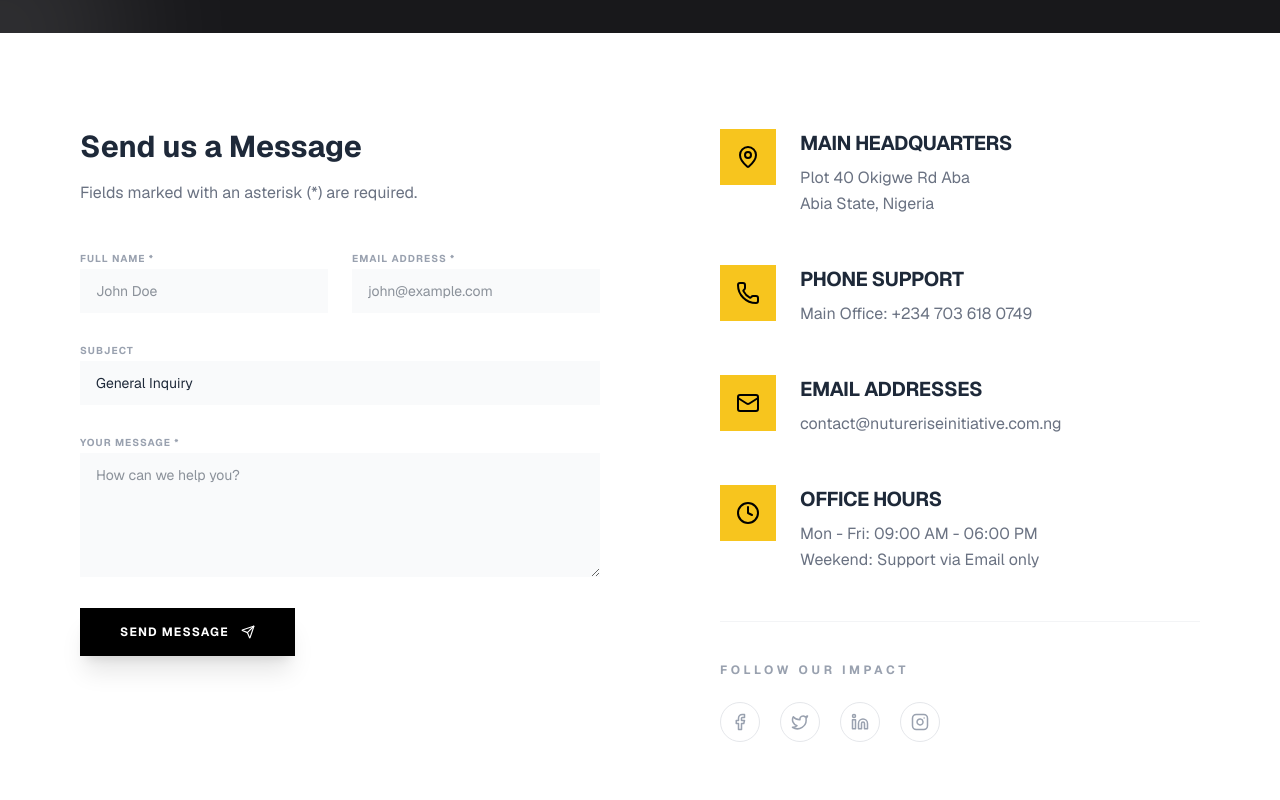
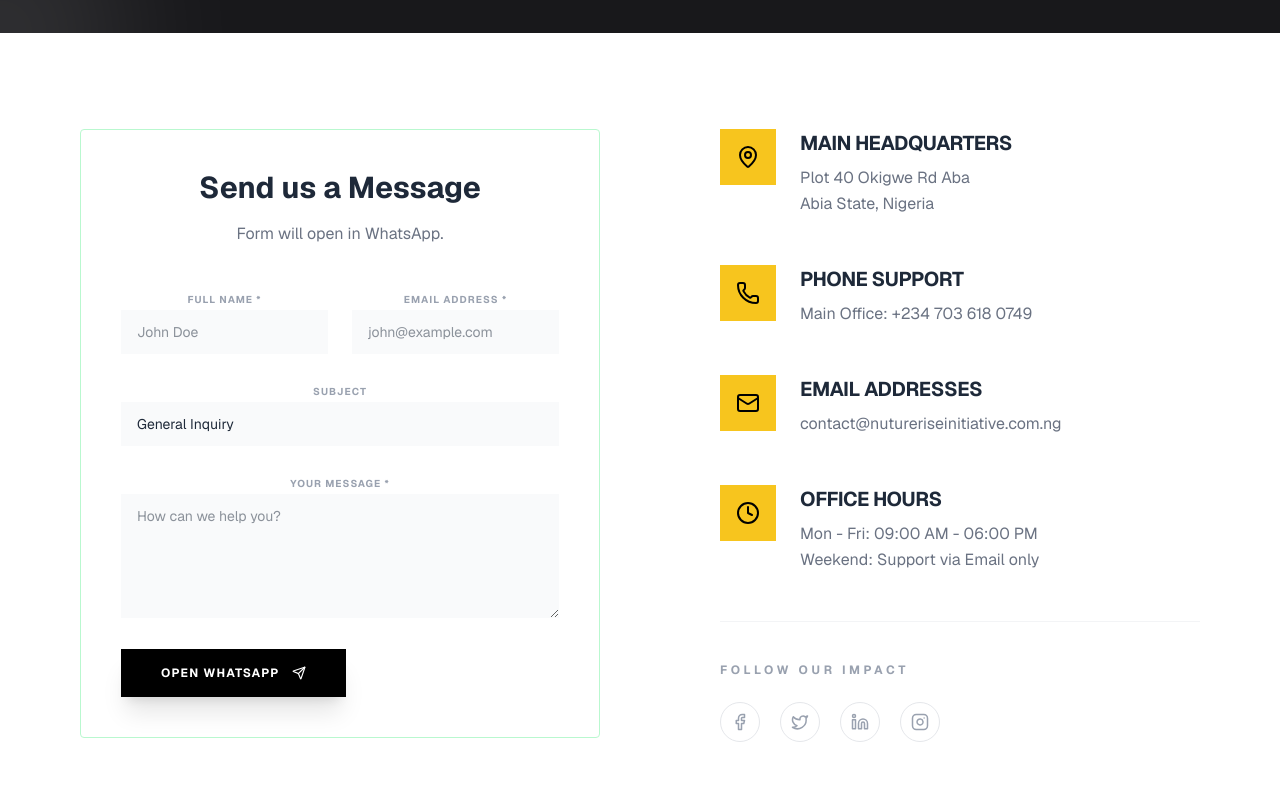
Before and after one commit to Hart-wiz/ngo, a Next.js app: page /contact in a window 1280 px wide. Shown: the part 440-1240 px from the top of the page. Built offline with nearby package versions, Linux system fonts and the light colour scheme.

Commit message:
routed contactform to whatsapp

```diff
--- a/app/contact/page.tsx
+++ b/app/contact/page.tsx
@@ -13,6 +13,7 @@ import {
   Instagram,
 
 } from 'lucide-react';
+import ContactForm from '@/components/ContactForm';
 
 /**
  * Contact Page
@@ -56,12 +57,14 @@ export default function ContactPage() {
 
           {/* Left Side: Contact Form */}
           <div>
-            <div className="mb-10">
-              <h2 className="text-3xl font-bold mb-4">Send us a Message</h2>
-              <p className="text-gray-500">Fields marked with an asterisk (*) are required.</p>
-            </div>
 
-            {formStatus === 'SUCCESS' ? (
+
+
+
+            <ContactForm />
+
+
+            {/* {formStatus === 'SUCCESS' ? (
               <div className="bg-green-50 border border-green-200 p-10 text-center rounded-sm">
                 <div className="w-16 h-16 bg-green-500 rounded-full flex items-center justify-center mx-auto mb-6 text-white">
                   <Send size={28} />
@@ -110,7 +113,7 @@ export default function ContactPage() {
                   <Send size={14} />
                 </button>
               </form>
-            )}
+            )} */}
           </div>
 
           {/* Right Side: Contact Info */}
--- /dev/null
+++ b/components/ContactForm.tsx
@@ -0,0 +1,97 @@
+"use client";
+import React, { useState } from 'react';
+import { Send } from 'lucide-react';
+
+export default function ContactForm() {
+  const [formStatus, setFormStatus] = useState('IDLE');
+
+  function handleSubmit(event: React.FormEvent<HTMLFormElement>) {
+    event.preventDefault();
+    setFormStatus('SENDING');
+
+    // 1. Capture the data
+    const formData = new FormData(event.currentTarget);
+    const name = formData.get('name');
+    const email = formData.get('email');
+    const subject = formData.get('subject');
+    const message = formData.get('message');
+
+    // 2. Set your WhatsApp Number (International format, no + or spaces)
+    const phoneNumber = "2347036180749";
+
+    // 3. Construct the message
+    const whatsappMessage = `*New Inquiry from Website*%0A%0A` +
+      `*Name:* ${name}%0A` +
+      `*Email:* ${email}%0A` +
+      `*Subject:* ${subject}%0A` +
+      `*Message:* ${message}`;
+
+    // 4. Open WhatsApp
+    const url = `https://wa.me/${phoneNumber}?text=${whatsappMessage}`;
+    window.open(url, "_blank");
+
+    // Set to success so they see the thank you screen
+    setFormStatus('SUCCESS');
+  }
+
+  return (
+    <div className=" border border-green-200 p-10 text-center rounded-sm">
+      <div>
+        <div className="mb-10">
+          <h2 className="text-3xl font-bold mb-4">Send us a Message</h2>
+          <p className="text-gray-500">Form will open in WhatsApp.</p>
+        </div>
+
+        {formStatus === 'SUCCESS' ? (
+          <div className="bg-green-50 border border-green-200 p-10 text-center rounded-sm">
+            <div className="w-16 h-16 bg-green-500 rounded-full flex items-center justify-center mx-auto mb-6 text-white">
+              <Send size={28} />
+            </div>
+            <h3 className="text-2xl font-bold text-green-900 mb-2">Redirected to WhatsApp!</h3>
+            <p className="text-green-700">Please remember to hit "Send" in your WhatsApp app to finish the process.</p>
+            <button
+              onClick={() => setFormStatus('IDLE')}
+              className="mt-8 text-sm font-bold uppercase tracking-widest text-green-900 underline"
+            >
+              Send another message
+            </button>
+          </div>
+        ) : (
+          <form onSubmit={handleSubmit} className="space-y-6">
+            <div className="grid grid-cols-1 md:grid-cols-2 gap-6">
+              <div className="space-y-2">
+                <label className="text-[10px] font-bold uppercase tracking-widest text-gray-400">Full Name *</label>
+                <input name="name" required type="text" className="w-full bg-gray-50 border-none focus:ring-2 focus:ring-[#F7C51E] px-4 py-3 text-sm" placeholder="John Doe" />
+              </div>
+              <div className="space-y-2">
+                <label className="text-[10px] font-bold uppercase tracking-widest text-gray-400">Email Address *</label>
+                <input name="email" required type="email" className="w-full bg-gray-50 border-none focus:ring-2 focus:ring-[#F7C51E] px-4 py-3 text-sm" placeholder="john@example.com" />
+              </div>
+            </div>
+            <div className="space-y-2">
+              <label className="text-[10px] font-bold uppercase tracking-widest text-gray-400">Subject</label>
+              <select name="subject" className="w-full bg-gray-50 border-none focus:ring-2 focus:ring-[#F7C51E] px-4 py-3 text-sm appearance-none">
+                <option>General Inquiry</option>
+                <option>Donation Support</option>
+                <option>Partnership Proposal</option>
+                <option>Volunteer Application</option>
+                <option>Media/Press Inquiry</option>
+              </select>
+            </div>
+            <div className="space-y-2">
+              <label className="text-[10px] font-bold uppercase tracking-widest text-gray-400">Your Message *</label>
+              <textarea name="message" required rows={5} className="w-full bg-gray-50 border-none focus:ring-2 focus:ring-[#F7C51E] px-4 py-3 text-sm" placeholder="How can we help you?"></textarea>
+            </div>
+            <button
+              type="submit"
+              className="bg-black text-white px-10 py-4 font-bold uppercase tracking-widest text-xs shadow-xl hover:bg-[#25D366] hover:text-white transition-all flex items-center gap-3"
+            >
+              Open WhatsApp
+              <Send size={14} />
+            </button>
+          </form>
+        )}
+      </div>
+    </div>
+  );
+}
--- a/components/Header.tsx
+++ b/components/Header.tsx
@@ -1,7 +1,10 @@
 import React from 'react'
 import { Facebook, Twitter, Linkedin, Instagram } from  'lucide-react'; // Adjust the import based on the actual library
+import Link from 'next/link';
 
 export default function Header() {
+    const phoneNumber = "2347036180749";
+    const message = encodeURIComponent("Hello! I'm interested to Volunteer with your NGO.");
   return (
     <div>
 
@@ -13,9 +16,9 @@ export default function Header() {
           <Linkedin size={16} className="cursor-pointer hover:text-[#F7C51E] transition-colors" />
           <Instagram size={16} className="cursor-pointer hover:text-[#F7C51E] transition-colors" />
         </div>
-        <button className="bg-transparent border border-gray-500 px-4 py-1 text-xs uppercase tracking-widest hover:bg-[#F7C51E] hover:border-[#F7C51E] transition-all">
+        <Link href={`https://wa.me/${phoneNumber}?text=${message}`} target="_blank" rel="noopener noreferrer" className="bg-transparent border border-gray-500 px-4 py-1 text-xs uppercase tracking-widest hover:bg-[#F7C51E] hover:border-[#F7C51E] transition-all">
           Become Volunteer
-        </button>
+        </Link>
       </div>
     </div>
   )
```
